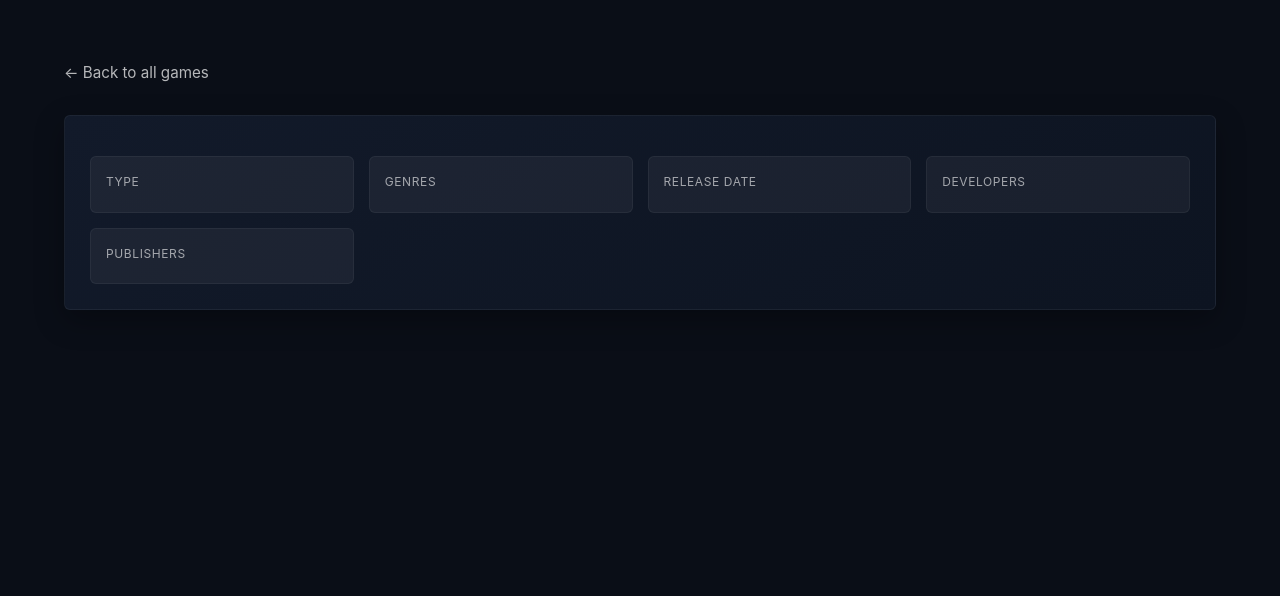
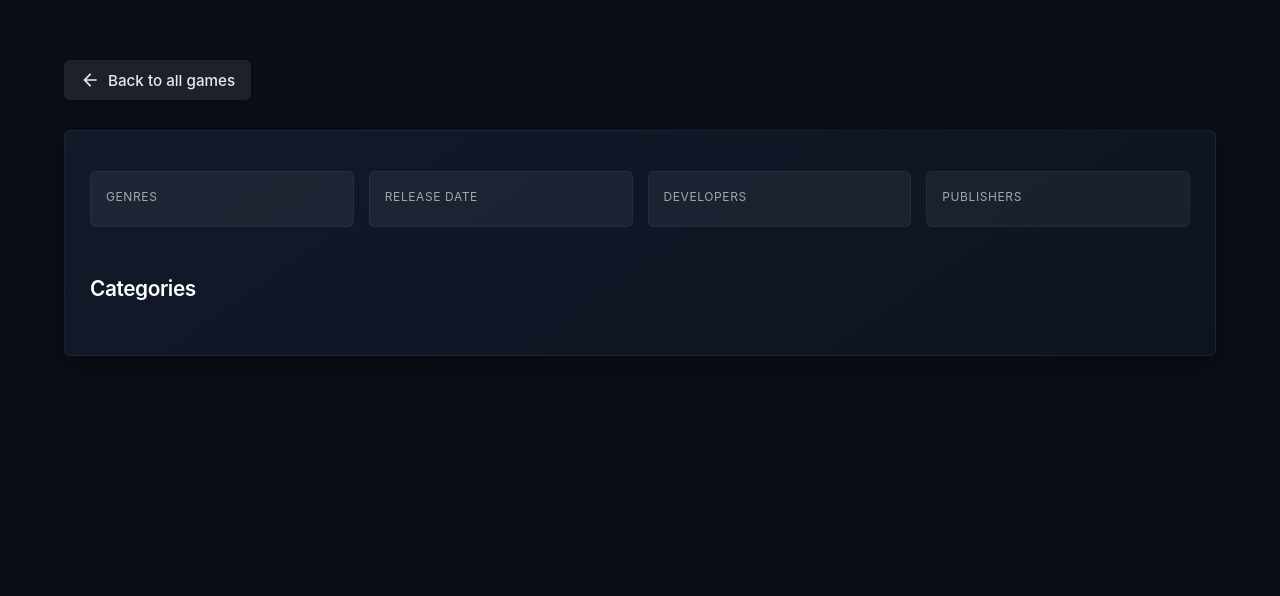
Before and after one commit to spencerboggs/steam-game-viewer, a Flask app: template templates/game_details.html in a window 1280 px wide. Shown: the top 596 px of the page. Run offline with Flask 3, Linux system fonts and the light colour scheme; the template is opened without the code that fills it, so the values that code supplies are empty.

Commit message:
Add files via upload

```diff
--- a/static/styles.css
+++ b/static/styles.css
@@ -495,17 +495,68 @@ h2 {
     box-shadow: 0 5px 15px rgba(0, 0, 0, 0.2);
 }
 
-.back-link {
-    display: inline-block;
+.back-button {
+    display: inline-flex;
+    align-items: center;
+    gap: 8px;
+    padding: 10px 16px;
     margin-bottom: 30px;
-    color: rgba(255, 255, 255, 0.7);
-    text-decoration: none;
+    background: rgba(255, 255, 255, 0.08);
+    color: rgba(255, 255, 255, 0.9);
+    border: none;
+    border-radius: 6px;
+    cursor: pointer;
+    font-family: var(--font-main);
     font-size: 0.95rem;
-    transition: color 0.2s ease;
+    font-weight: 500;
+    transition: all 0.2s ease;
+    box-shadow: 0 2px 5px rgba(0, 0, 0, 0.1);
 }
 
-.back-link:hover {
-    color: var(--primary);
+.back-button:hover {
+    background: rgba(255, 255, 255, 0.15);
+    color: white;
+    transform: translateY(-1px);
+    box-shadow: 0 4px 8px rgba(0, 0, 0, 0.15);
+}
+
+.back-button:active {
+    transform: translateY(0);
+    box-shadow: 0 2px 3px rgba(0, 0, 0, 0.1);
+}
+
+.back-icon {
+    transition: transform 0.2s ease;
+}
+
+.back-button:hover .back-icon {
+    transform: translateX(-2px);
+}
+
+.back-button.accent {
+    background: linear-gradient(90deg, var(--primary), var(--secondary));
+    color: var(--darker);
+    font-weight: 600;
+}
+
+.back-button.accent:hover {
+    background: linear-gradient(90deg, #00b4e6, #0066ff);
+}
+
+.header-image-container {
+    padding: 20px 25px 0;
+    margin-bottom: 15px;
+}
+
+.header-image {
+    width: 100%;
+    max-height: 300px;
+    object-fit: cover;
+    border-radius: 6px;
+    display: block;
+    margin: 0 auto;
+    box-shadow: 0 5px 15px rgba(0, 0, 0, 0.2);
+    border: 1px solid rgba(255, 255, 255, 0.1);
 }
 
 .game-details {
@@ -514,7 +565,7 @@ h2 {
     overflow: hidden;
     box-shadow: 0 10px 30px rgba(0, 0, 0, 0.3);
     border: 1px solid rgba(255, 255, 255, 0.05);
-    padding: 0;
+    padding: 0 0 15px 0;
 }
 
 .game-details h1 {
@@ -525,6 +576,7 @@ h2 {
     font-weight: 600;
     letter-spacing: -0.02em;
 }
+
 
 .details-grid {
     display: grid;
@@ -556,6 +608,44 @@ h2 {
     font-size: 0.95rem;
 }
 
+.categories-section {
+    padding: 0 25px;
+    margin: 20px 0;
+}
+
+.categories-heading {
+    font-size: 1.3rem;
+    margin: 0 0 15px 0;
+    color: white;
+    font-weight: 600;
+    letter-spacing: -0.02em;
+}
+
+.categories-list {
+    display: flex;
+    flex-wrap: wrap;
+    gap: 10px;
+    margin: 0;
+    padding: 0;
+    list-style: none;
+}
+
+.category-item {
+    background: rgba(255, 255, 255, 0.1);
+    color: rgba(255, 255, 255, 0.9);
+    padding: 8px 16px;
+    border-radius: 6px;
+    font-size: 0.9rem;
+    font-weight: 500;
+    border: 1px solid rgba(255, 255, 255, 0.1);
+    transition: all 0.2s ease;
+}
+
+.category-item:hover {
+    background: rgba(255, 255, 255, 0.15);
+    transform: translateY(-1px);
+}
+
 .description {
     padding: 0 25px 25px;
     border-top: 1px solid rgba(255, 255, 255, 0.1);
@@ -582,6 +672,14 @@ h2 {
         grid-template-columns: 1fr;
     }
 
+    .header-image-container {
+        padding: 15px 20px 0;
+    }
+
+    .header-image {
+        max-height: 200px;
+    }
+
     .game-details h1 {
         font-size: 1.8rem;
         padding: 20px 20px 10px;
--- a/templates/game_details.html
+++ b/templates/game_details.html
@@ -9,21 +9,22 @@
 
 <body>
     <div class="container">
-        <a href="/" class="back-link">← Back to all games</a>
+        <button onclick="window.location.href='/'" class="back-button">
+            <svg class="back-icon" viewBox="0 0 24 24" width="20" height="20">
+                <path fill="currentColor" d="M20 11H7.83l5.59-5.59L12 4l-8 8 8 8 1.41-1.41L7.83 13H20v-2z" />
+            </svg>
+            Back to all games
+        </button>
+
         <div class="game-details">
             <h1>{{ game.name }}</h1>
             {% if game.header_image %}
-            <div class="cover-container">
-                <img src="{{ game.header_image }}" alt="{{ game.name }} header" class="cover">
+            <div class="header-image-container">
+                <img src="{{ game.header_image }}" alt="{{ game.name }} header" class="header-image">
             </div>
             {% endif %}
 
             <div class="details-grid">
-                <div class="detail">
-                    <span class="detail-label">Type</span>
-                    <span class="detail-value">{{ game.type }}</span>
-                </div>
-
                 <div class="detail">
                     <span class="detail-label">Genres</span>
                     <span class="detail-value">{{ game.genres | map(attribute='description') | join(', ') }}</span>
@@ -45,6 +46,15 @@
                 </div>
             </div>
 
+            <div class="categories-section">
+                <h2 class="categories-heading">Categories</h2>
+                <div class="categories-list">
+                    {% for category in game.categories %}
+                        <span class="category-item">{{ category.description }}</span>
+                    {% endfor %}
+                </div>
+            </div>
+
             {% if game.short_description %}
             <div class="description">
                 <h2>About</h2>
```
